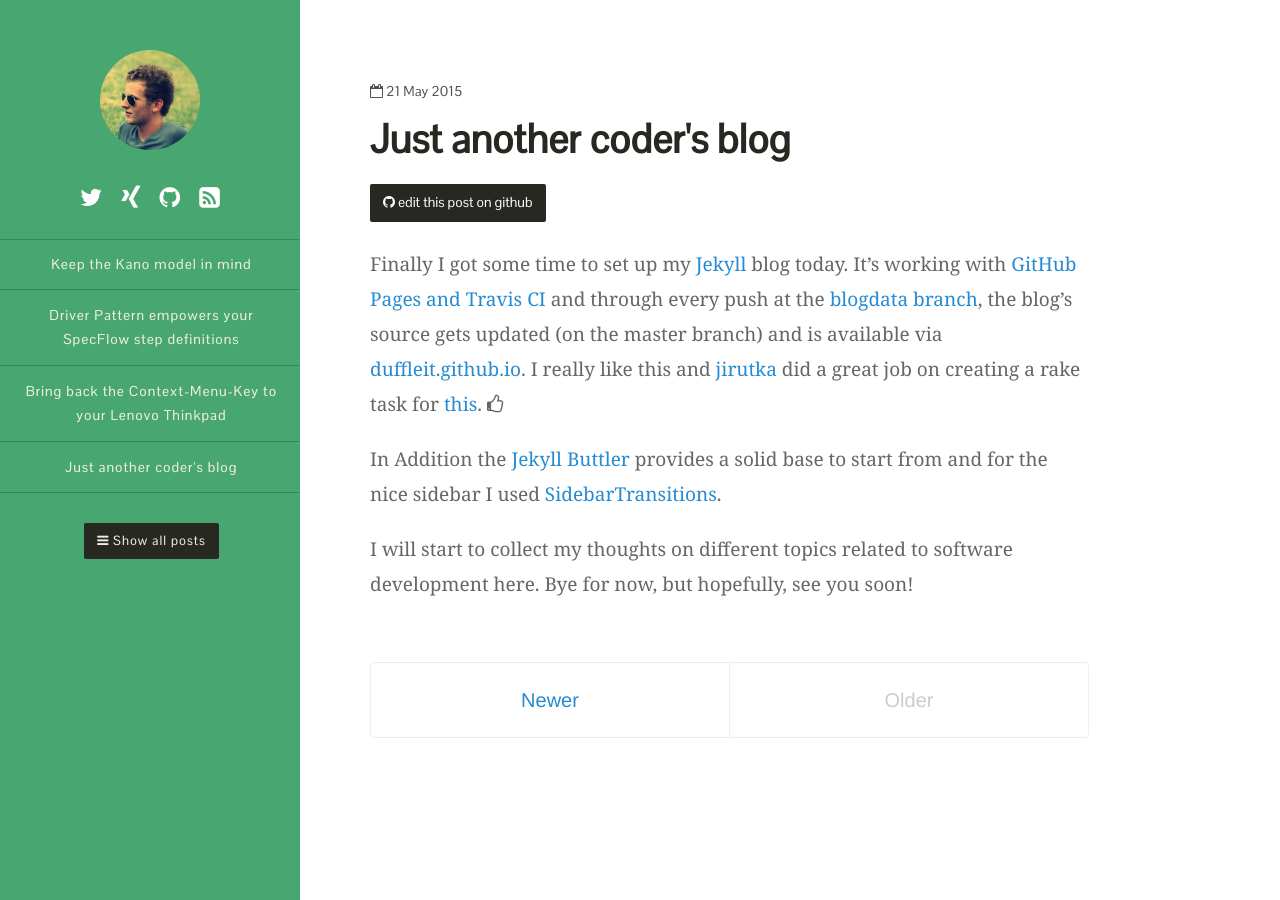
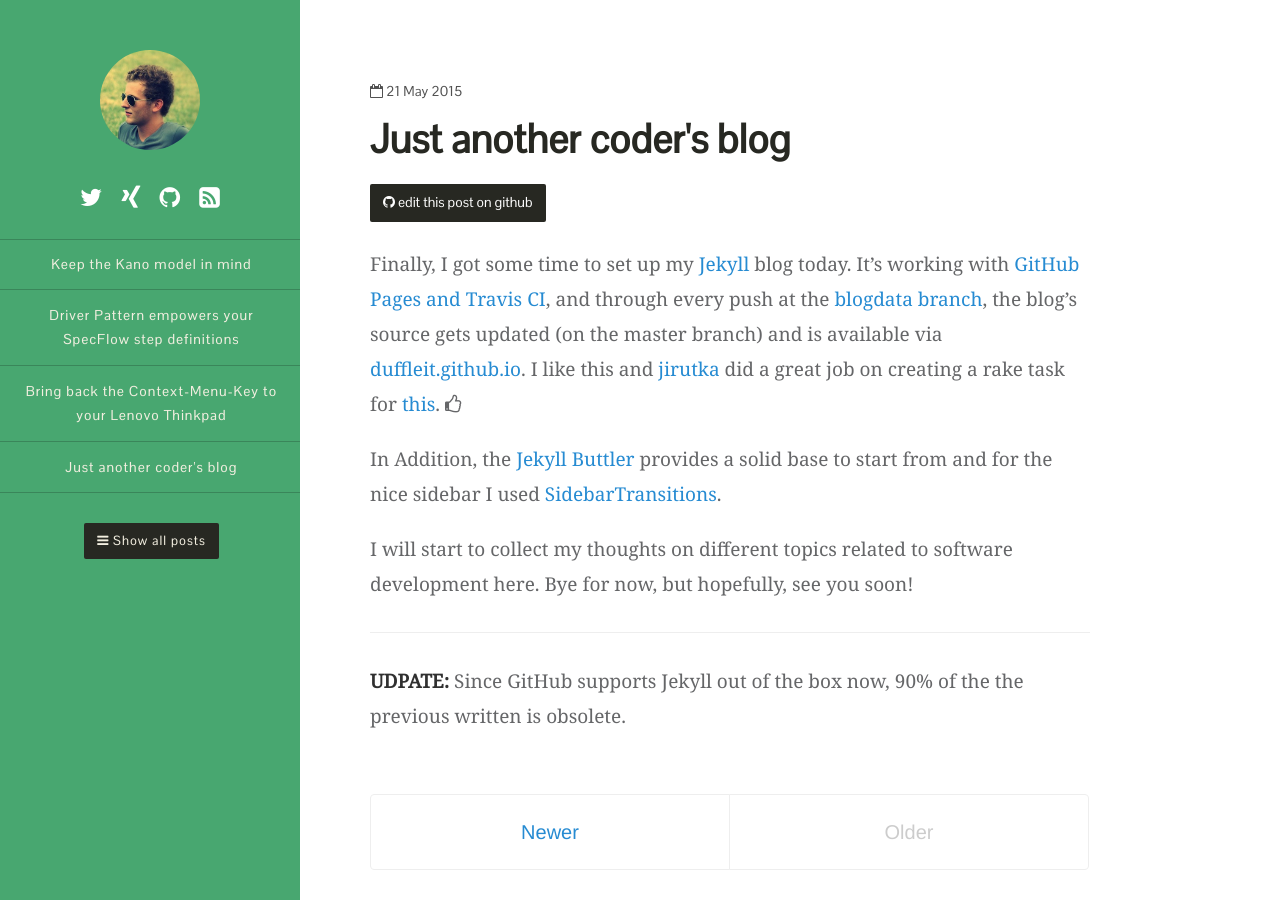
Before and after one commit to duffleit/duffleit.github.io-deprecated, a Jekyll site: the page built from _posts/2015-05-21-just-another-coders-blog.md, in a window 1280 px wide. Built offline with Jekyll 4.4.1, drawn with Linux system fonts in a browser that asks for light colours; nearby versions of some CDN libraries.

Commit message:
2015-05-21-just-another-coders-blog - added GitHub Jekyll support

```diff
--- a/_posts/2015-05-21-just-another-coders-blog.md
+++ b/_posts/2015-05-21-just-another-coders-blog.md
@@ -5,10 +5,13 @@
 keywords: Travis CI, Github Pages, Jekyll
 ---
 
-Finally I got some time to set up my [Jekyll](http://jekyllrb.com) blog today. It's working with [GitHub Pages and Travis CI](https://github.com/jirutka/rake-jekyll) and through every push at the [blogdata branch](https://github.com/duffleit/duffleit.github.io/tree/blogdata), the blog's source gets updated (on the master branch) and is available via [duffleit.github.io](http://duffleit.github.io/). I really like this and [jirutka](https://github.com/jirutka/) did a great job on creating a rake task for [this](https://github.com/jirutka/rake-jekyll).  <i class="fa fa-thumbs-o-up"></i>
+Finally, I got some time to set up my [Jekyll](http://jekyllrb.com) blog today. It's working with [GitHub Pages and Travis CI](https://github.com/jirutka/rake-jekyll), and through every push at the [blogdata branch](https://github.com/duffleit/duffleit.github.io/tree/blogdata), the blog's source gets updated (on the master branch) and is available via [duffleit.github.io](http://duffleit.github.io/). I like this and [jirutka](https://github.com/jirutka/) did a great job on creating a rake task for [this](https://github.com/jirutka/rake-jekyll).  <i class="fa fa-thumbs-o-up"></i>
 
-In Addition the [Jekyll Buttler](http://getpoole.com/) provides a solid base to start from and for the nice sidebar I used [SidebarTransitions](http://tympanus.net/Development/SidebarTransitions/).
+In Addition, the [Jekyll Buttler](http://getpoole.com/) provides a solid base to start from and for the nice sidebar I used [SidebarTransitions](http://tympanus.net/Development/SidebarTransitions/).
 
 
 I will start to collect my thoughts on different topics related to software development here.
 Bye for now, but hopefully, see you soon!
+
+---
+__UDPATE:__ Since GitHub supports Jekyll out of the box now, 90% of the the previous written is obsolete.
```
